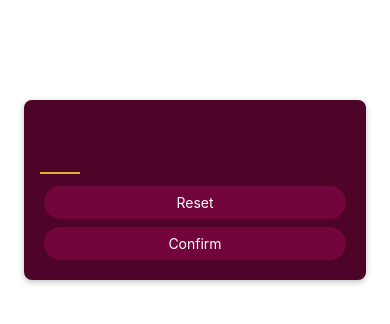
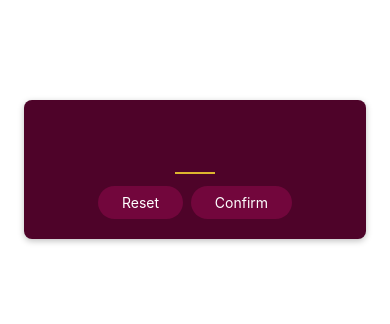
Before and after one commit to zeyadkhaled2/GuessingGame, a React Native app: screen / in a window 390 px wide. Shown: the top 324 px of the page. Built offline with nearby package versions, Linux system fonts and the light colour scheme.

Commit message:
more styles at startGame Screen

```diff
--- a/screens/StartGameScreen.tsx
+++ b/screens/StartGameScreen.tsx
@@ -1,12 +1,14 @@
-import { View, TextInput, StyleSheet} from 'react-native';
+import { View, TextInput, StyleSheet } from 'react-native';
 import PrimaryButton from '../components/PrimaryButton';
 
 function StartGameScreen() {
     return (
-        <View style = {styles.inputContainer}>
-            <TextInput style = {styles.numberInput} maxLength={2}/>
-            <PrimaryButton> Reset </PrimaryButton>
-            <PrimaryButton> Confirm </PrimaryButton>
+        <View style={styles.inputContainer}>
+            <TextInput style={styles.numberInput} maxLength={2} />
+            <View style = {styles.buttonsContainer}>
+                <PrimaryButton> Reset </PrimaryButton>
+                <PrimaryButton> Confirm </PrimaryButton>
+            </View>
         </View>
     )
 }
@@ -16,6 +18,8 @@ export default StartGameScreen;
 
 const styles = StyleSheet.create({
     inputContainer: {
+        justifyContent: "center",  // adjusts content along main Axis
+        alignItems: "center",     // adjusts content along the cross Axis
         marginTop: 100,
         marginHorizontal: 24,
         padding: 16,
@@ -23,12 +27,13 @@ const styles = StyleSheet.create({
         borderRadius: 8,
         elevation: 4, // Android only property
         shadowColor: "black",    // IOS property
-        shadowOffset: {width: 0, height:2 }, // IOS property
+        shadowOffset: { width: 0, height: 2 }, // IOS property
         shadowRadius: 6, // IOS property
-        shadowOpacity: 0.25 // IOS property
+        shadowOpacity: 0.25, // IOS property
+        flexDirection: 'column'
     },
     numberInput: {
-        height:  50,
+        height: 50,
         width: 40,
         fontSize: 32,
         borderBottomColor: "#ddb52f",
@@ -37,5 +42,9 @@ const styles = StyleSheet.create({
         marginVertical: 8,
         fontWeight: "bold",
         textAlign: "center",
+    },
+    buttonsContainer: {
+        flexDirection: "row",
+
     }
 })
```
